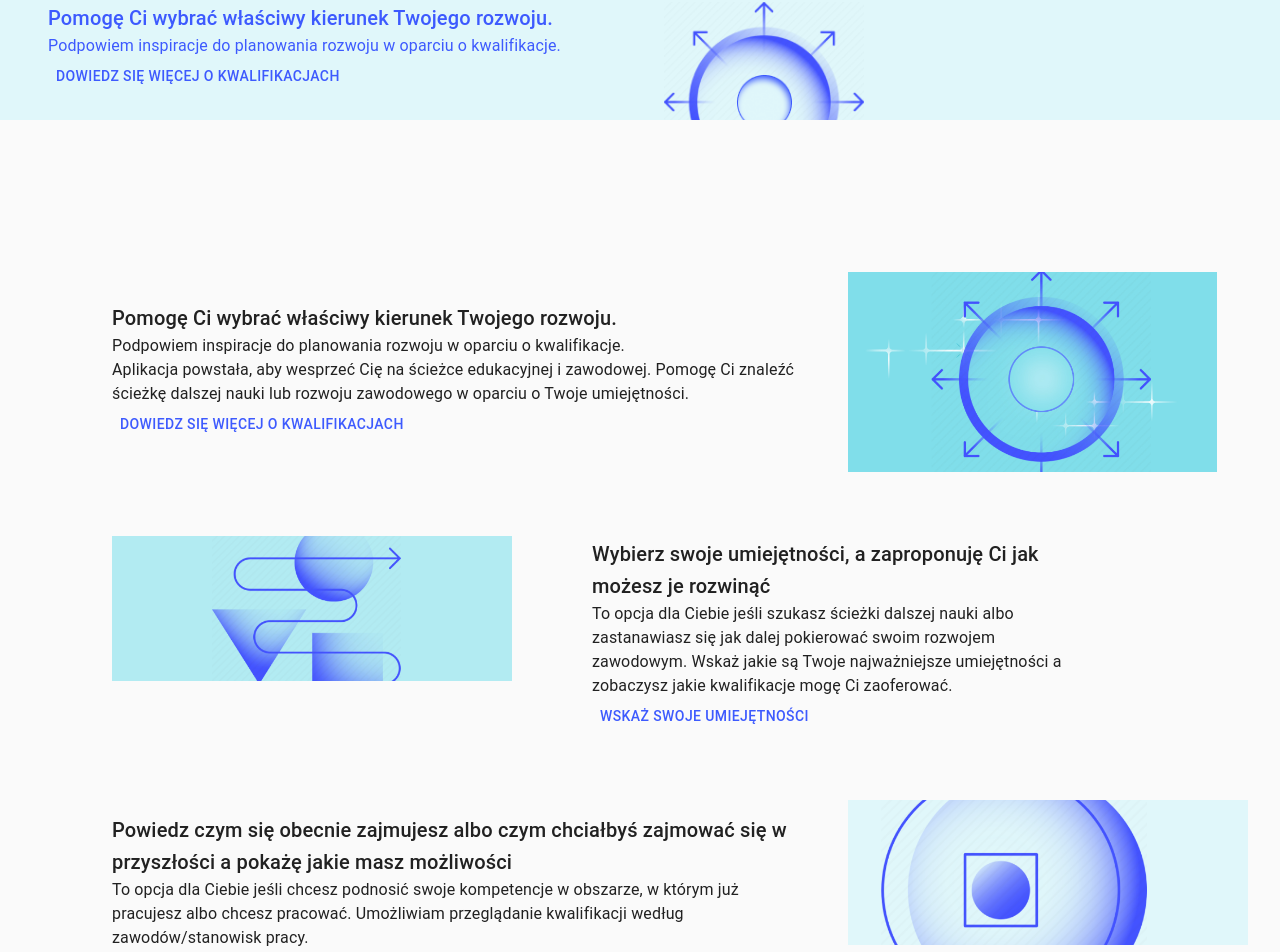
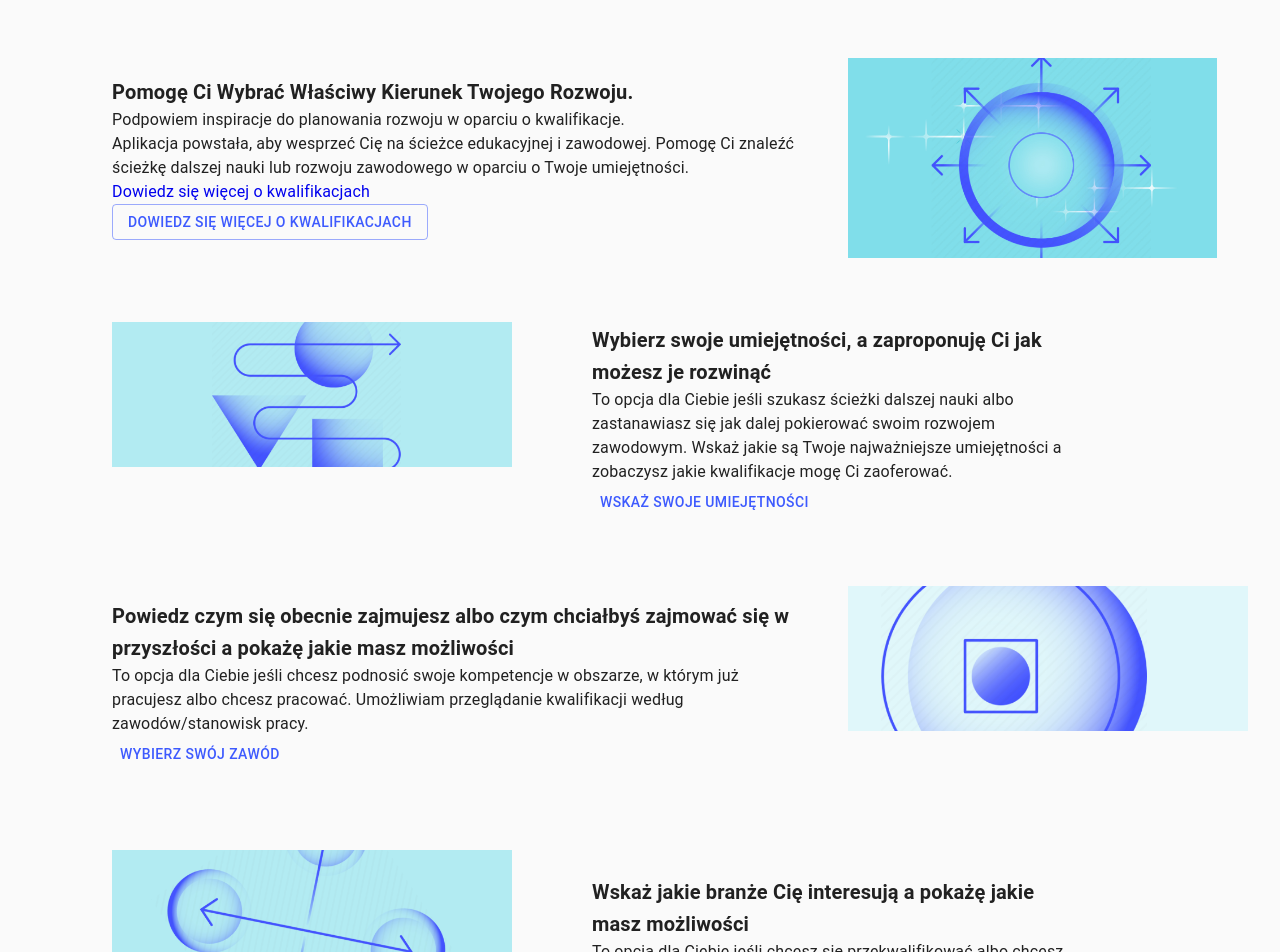
Before and after one commit to gosia-barlik/szkolnictwo_2.0, a React (Vite) app: page / in a window 1280 px wide. Shown: the part 94-1046 px from the top of the page. Built offline with nearby package versions, Linux system fonts and the light colour scheme.

Commit message:
landing styling and searchqualification wip

```diff
--- a/src/App.jsx
+++ b/src/App.jsx
@@ -8,6 +8,7 @@ import {
   Error,
   Newsletter,
   SinglePageError,
+  SearchQualification,
 } from './pages';
 
 import { action as newsletterAction } from './pages/Newsletter';
@@ -48,6 +49,10 @@ const router = createBrowserRouter([
         path: 'about',
         element: <About />,
       },
+      {
+        path: 'search',
+        element:<SearchQualification />
+      }
     ],
   },
 ]);
--- a/src/components/ui/CallToAction.css
+++ b/src/components/ui/CallToAction.css
@@ -3,3 +3,10 @@
     max-height: 150px;
     max-width: var(--max-width);
   }
+
+  .cta_grid_2 .img {
+    width: 400px;
+    height: 200px;
+    background-size: contain;
+    background-repeat: no-repeat;
+  }
--- a/src/index.css
+++ b/src/index.css
@@ -320,10 +320,6 @@ PROJECT CSS
 
 .cta_grid_2 .img {
   background-image: url("./assets/img/kompas.png");
-  width: 400px;
-  height: 200px;
-  background-size: contain;
-  background-repeat: no-repeat;
 }
 
 .main_grid_1 .img {
--- a/src/pages/HomeLayout.jsx
+++ b/src/pages/HomeLayout.jsx
@@ -11,7 +11,7 @@ const HomeLayout = () => {
   return (
     <>
       <Navbar />
-      <CallToAction />
+      {/* <CallToAction /> */}
       <section className="page">
       {isPageLoading ? (
           <div className='loading' />
--- a/src/pages/Landing.css
+++ b/src/pages/Landing.css
@@ -2,6 +2,13 @@
 .main_grid_2,
 .main_grid_3 {
   max-width: var(--max-width);
+}
+
+.main_grid_1 .MuiTypography-h6,
+.main_grid_2 .MuiTypography-h6,
+.main_grid_3 .MuiTypography-h6,
+.main_grid_4 .MuiTypography-h6 {
+  font-weight: 600;
 }
 
 .main_grid_1 .img,
@@ -13,3 +20,12 @@
   background-size: contain;
   background-repeat: no-repeat;
 }
+
+@media (min-width: 900px) {
+  .main_grid_2 .img,
+  .main_grid_4 .img {
+    margin-left: -96px;
+    padding-left: -24px
+
+  }
+}
--- a/src/pages/Landing.jsx
+++ b/src/pages/Landing.jsx
@@ -1,15 +1,16 @@
+import { NavLink } from "react-router-dom";
 import InputAutocomplete from "../components/ui/Autocomplete";
 import Grid from "@mui/material/Grid";
 import Typography from "@mui/material/Typography";
 import { Button, useTheme } from "@mui/material";
-import * as phrases from "./landing.dictionary.json";
+import * as phrases from "./dictionaries/landing.dictionary.json";
 import "./Landing.css";
 
 const Landing = () => {
   const theme = useTheme();
   return (
     <>
-      <section>
+      <header>
         <Grid
           container
           alignItems="center"
@@ -28,7 +29,12 @@ const Landing = () => {
             md={8}
             sx={{ pt: 4, pb: 8, order: { xs: 1, md: 0 } }}
           >
-            <Typography variant="h6" color={theme.text.primary.main}>
+            <Typography
+              variant="h6"
+              component="h1"
+              color={theme.text.primary.main}
+
+            >
               {phrases.landing.header.title}
             </Typography>
             <Typography color={theme.text.primary.main}>
@@ -37,7 +43,10 @@ const Landing = () => {
             <Typography color={theme.text.primary.main}>
               {phrases.landing.header.about}
             </Typography>
-            <Button>{phrases.landing.header.action}</Button>
+            <NavLink to="/search" className="nav-link">
+              <Typography>{phrases.landing.header.action}</Typography>
+            </NavLink>
+            <Button variant="outlined" component={NavLink} to="/search" >{phrases.landing.header.action}</Button>
           </Grid>
 
           <Grid
@@ -51,8 +60,8 @@ const Landing = () => {
             <div className="img"></div>
           </Grid>
         </Grid>
-      </section>
-
+      </header>
+      <main>
         <section>
           <Grid
             container
@@ -68,7 +77,12 @@ const Landing = () => {
               className="main_grid_2"
               xs={12}
               md={6}
-            sx={{ pt: 4, pb: 8, pl: { xs: 1, md: 8 }, order: { xs: 1, md: 1 } }}
+              sx={{
+                pt: 4,
+                pb: 8,
+                pl: { xs: 1, md: 8 },
+                order: { xs: 1, md: 1 },
+              }}
             >
               <Typography variant="h6" color={theme.text.primary.main}>
                 {phrases.landing.section_1.title}
@@ -84,9 +98,9 @@ const Landing = () => {
               className="main_grid_2"
               xs={12}
               md={4}
-            sx={{ pt: 4, pb: 8, order: { xs: -1, md: -1 }}}
+              sx={{ pt: 4, pb: 8, order: { xs: -1, md: -1 } }}
             >
-            <div style={{marginLeft:'-96px'}}className="img"></div>
+              <div className="img"></div>
             </Grid>
           </Grid>
         </section>
@@ -134,7 +148,6 @@ const Landing = () => {
           </Grid>
         </section>
 
-
         <section>
           <Grid
             container
@@ -150,7 +163,12 @@ const Landing = () => {
               className="main_grid_4"
               xs={12}
               md={6}
-            sx={{ pt: 4, pb: 8, pl: { xs: 1, md: 8 }, order: { xs: 1, md: 1 } }}
+              sx={{
+                pt: 4,
+                pb: 8,
+                pl: { xs: 1, md: 8 },
+                order: { xs: 1, md: 1 },
+              }}
             >
               <Typography variant="h6" color={theme.text.primary.main}>
                 {phrases.landing.section_3.title}
@@ -166,14 +184,15 @@ const Landing = () => {
               className="main_grid_4"
               xs={12}
               md={4}
-            sx={{ pt: 4, pb: 8, order: { xs: -1, md: -1 }}}
+              sx={{ pt: 4, pb: 8, order: { xs: -1, md: -1 } }}
             >
-            <div style={{marginLeft:'-96px'}}className="img"></div>
+              <div className="img"></div>
             </Grid>
           </Grid>
         </section>
+      </main>
 
-      <InputAutocomplete />
+
     </>
   );
 };
--- /dev/null
+++ b/src/pages/SearchQualification.jsx
@@ -0,0 +1,10 @@
+import InputAutocomplete from "../components/ui/Autocomplete"
+
+const SearchQualification =()=> {
+    return(
+        <>
+  <InputAutocomplete />
+        </>
+    )
+}
+export default SearchQualification;
```
Also changed, not shown: src/assets/wrappers/CocktailPage.js (deleted, +0 -48 lines), src/pages/index.js (+7 -6 lines), src/pages/dictionaries/landing.dictionary.json (renamed from src/pages/landing.dictionary.json). Lines whose indentation alone changed are shown as unchanged.
